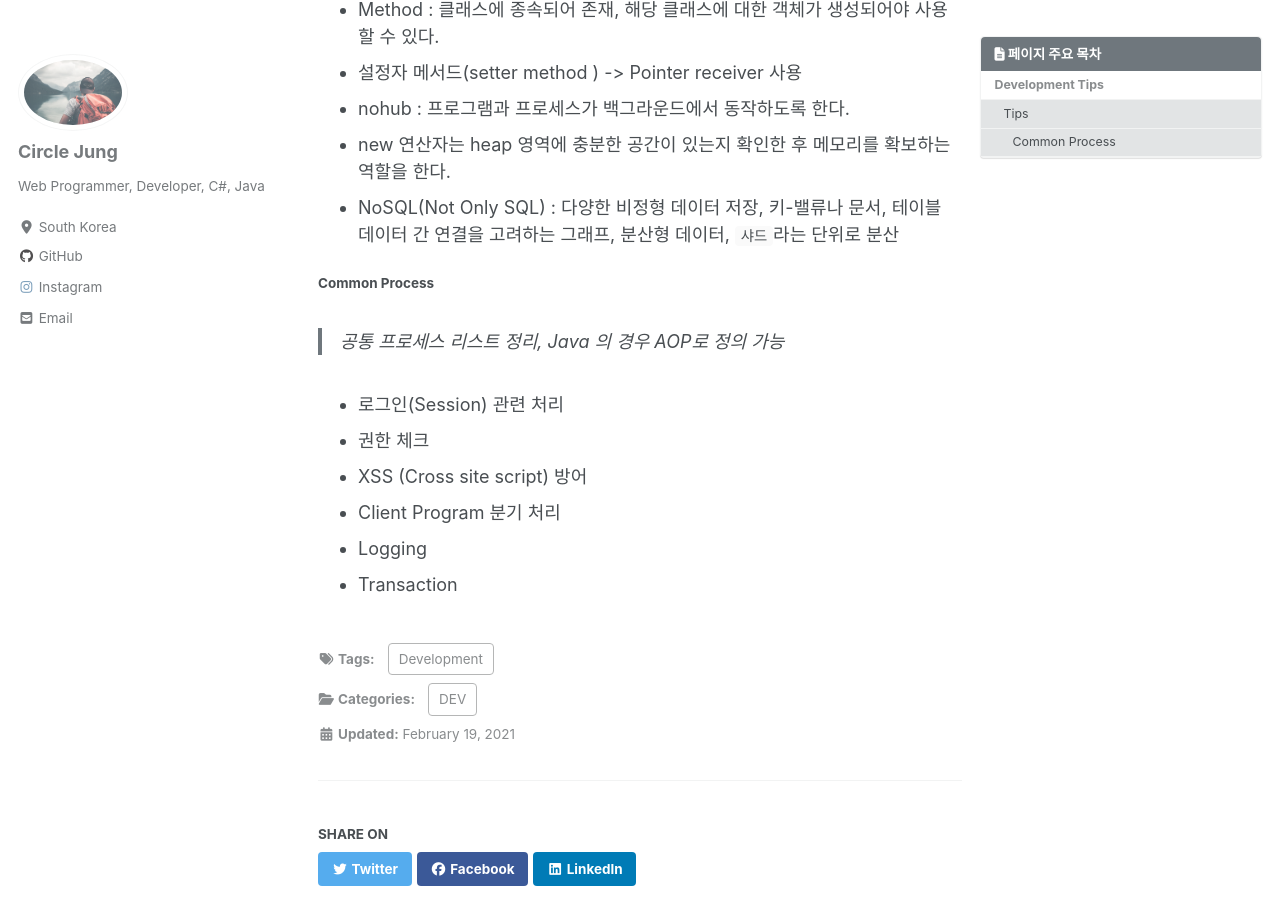
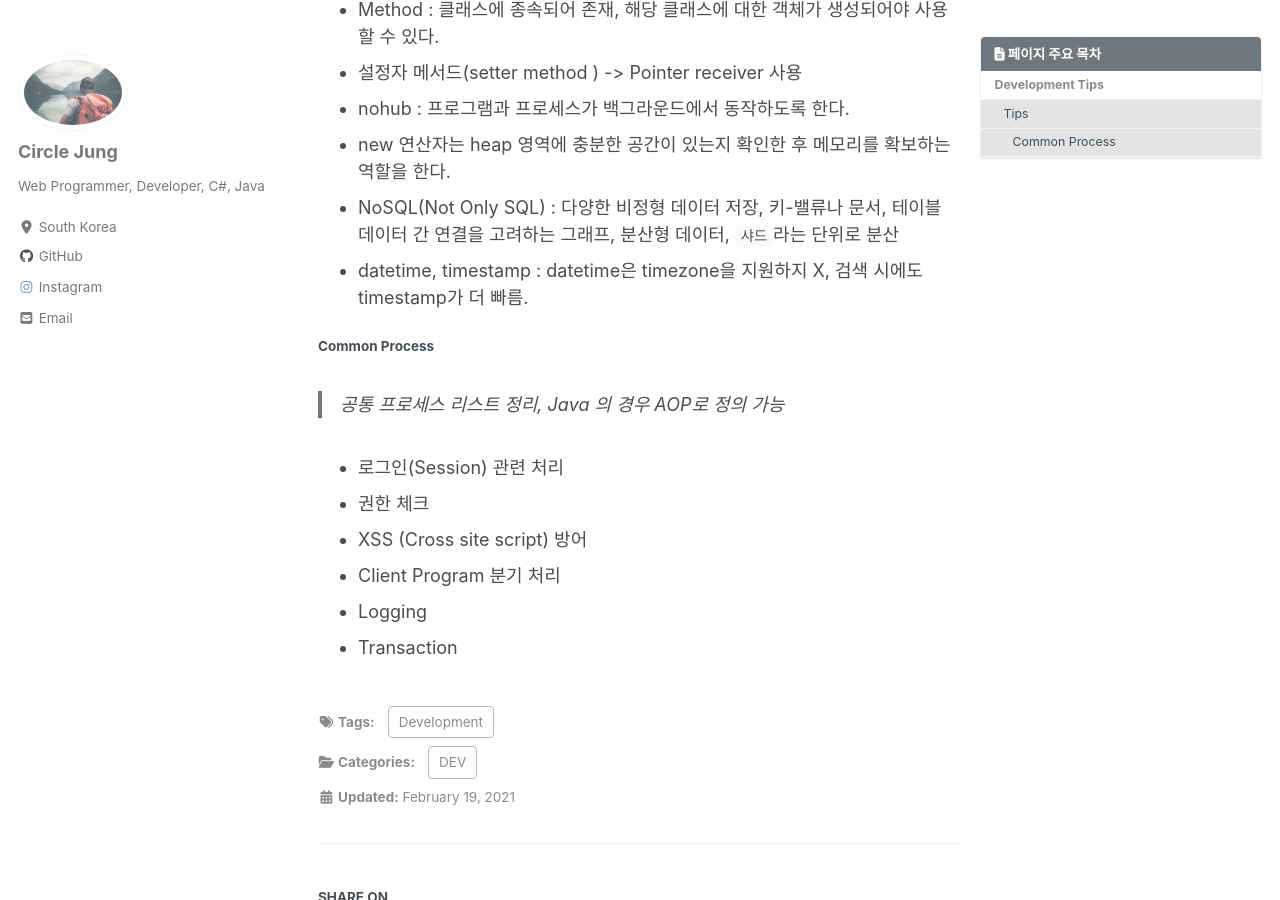
Before and after one commit to jwh0124/jwh0124.github.io, a Jekyll site: the page built from _posts/2020-05-09-development_tip.md, in a window 1280 px wide and 900 px high, scrolled down 958 px. Built offline with Jekyll 4.4.1, drawn with Linux system fonts in a browser that asks for light colours; cached includes are drawn as plain includes; nearby versions of some CDN libraries; comment, search, counter and statistics services are not loaded.

Commit message:
+ datetime, timestamp compare

```diff
--- a/_posts/2020-05-09-development_tip.md
+++ b/_posts/2020-05-09-development_tip.md
@@ -37,6 +37,7 @@ last_modified_at: 2021-02-19T15:07:00+09:00
 * nohub : 프로그램과 프로세스가 백그라운드에서 동작하도록 한다.
 * new 연산자는 heap 영역에 충분한 공간이 있는지 확인한 후 메모리를 확보하는 역할을 한다.
 * NoSQL(Not Only SQL) : 다양한 비정형 데이터 저장, 키-밸류나 문서, 테이블 데이터 간 연결을 고려하는 그래프, 분산형 데이터, `샤드`라는 단위로 분산
+* datetime, timestamp : datetime은 timezone을 지원하지 X, 검색 시에도 timestamp가 더 빠름.
 
 #### Common Process ####
 
```
